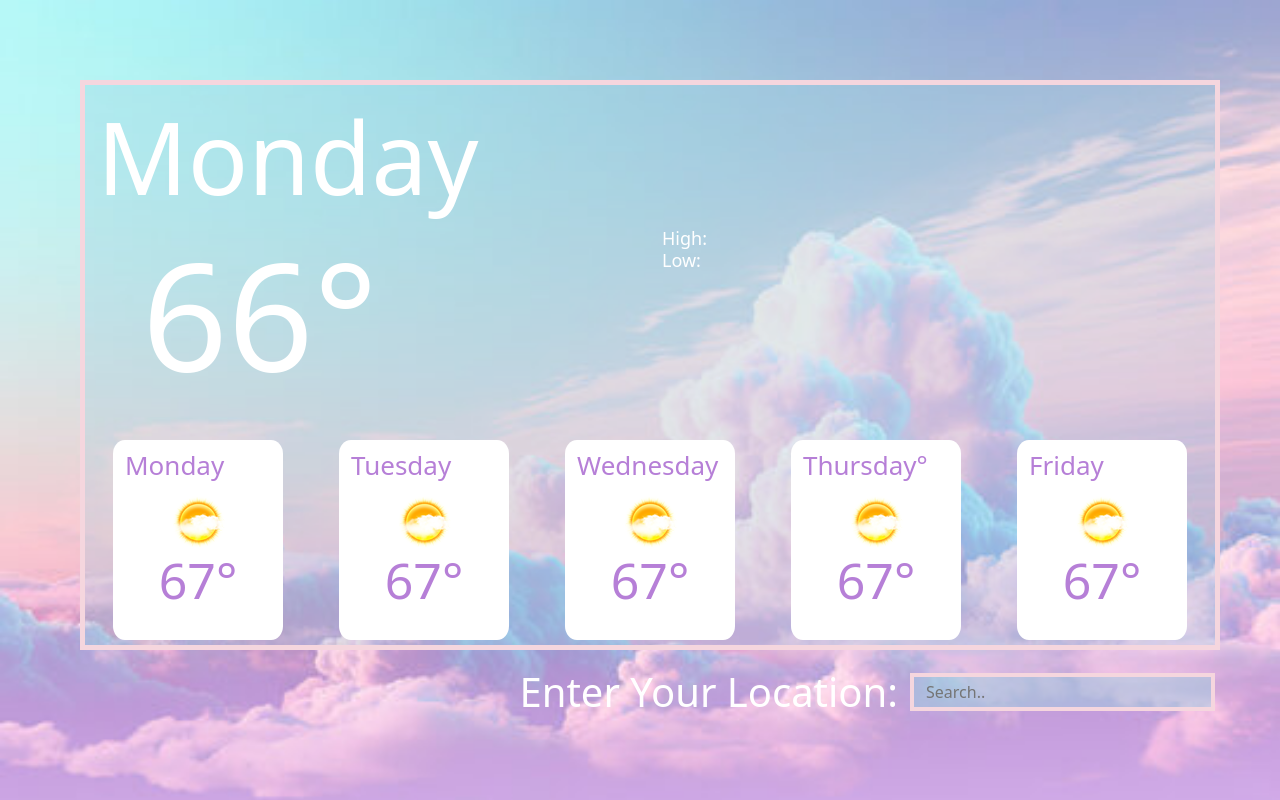
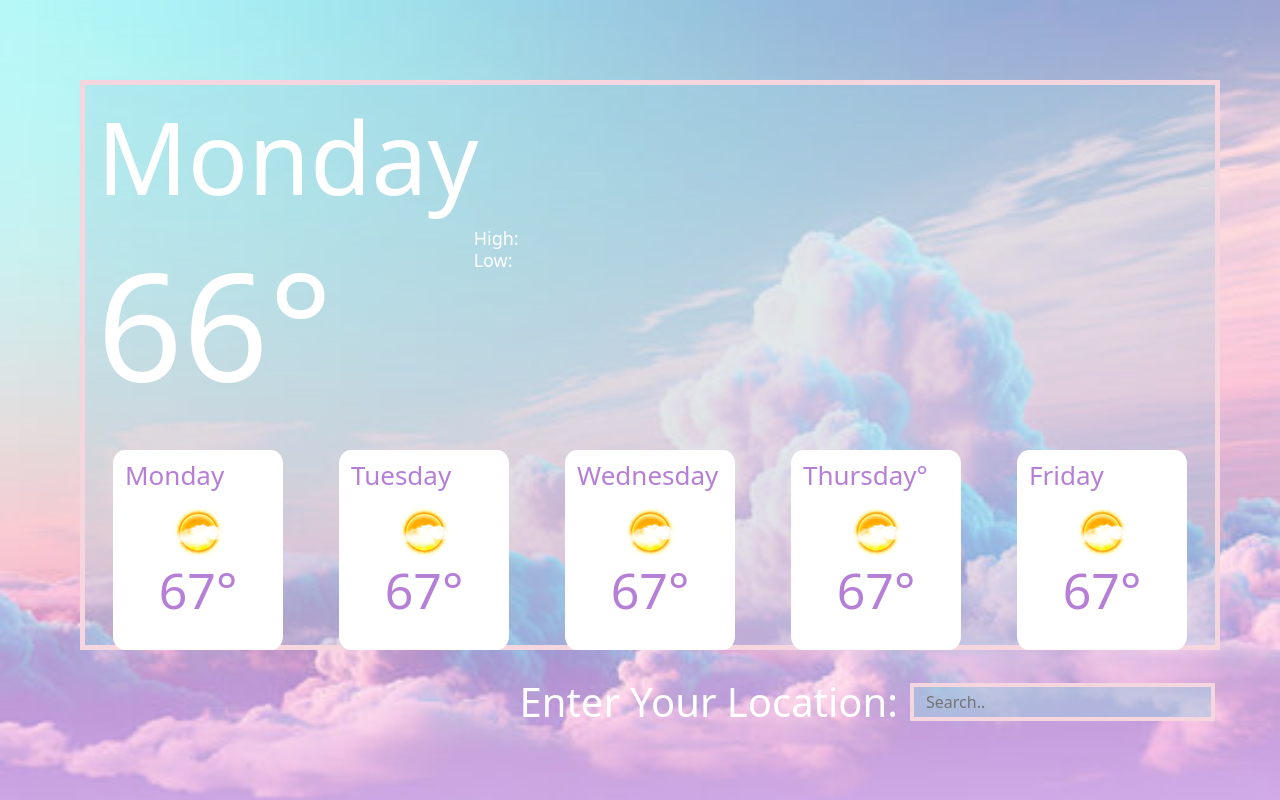
Before and after one commit to Raquelbateman/BryantAWeatherApp, a plain HTML site: page index.html in a window 1280 px wide. Drawn offline with nearby package versions, Linux system fonts and the light colour scheme.

Commit message:
Second  Commit

```diff
--- a/index.html
+++ b/index.html
@@ -15,10 +15,10 @@
     <div class="container">
         <h5 class="dayOfWeek">Monday</h5>
         <div class="row">
-            <div class="col">
+            <div class="col-md-4">
                 <h5 class="currentTemp">66°</h5>
             </div>
-            <div class="col">
+            <div class="col-md-8"> <!-- Adjust the column width as needed -->
                 <h3 class="highLow">High:<br>Low:</h3>
             </div>
         </div>
--- a/styles/style.css
+++ b/styles/style.css
@@ -26,7 +26,8 @@ body {
 .currentTemp{
     color:#ffffff;
     font-size: 150px;
-    padding-left: 45px;
+    margin-top:10px
+    /* padding-left: 45px; */
 
 }
 
```
